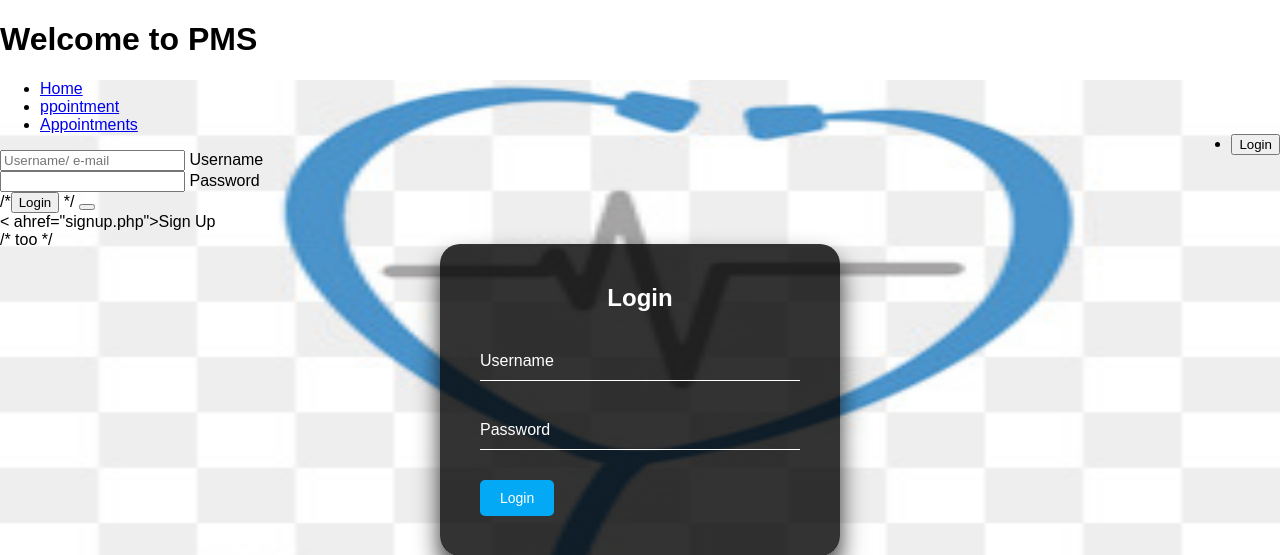
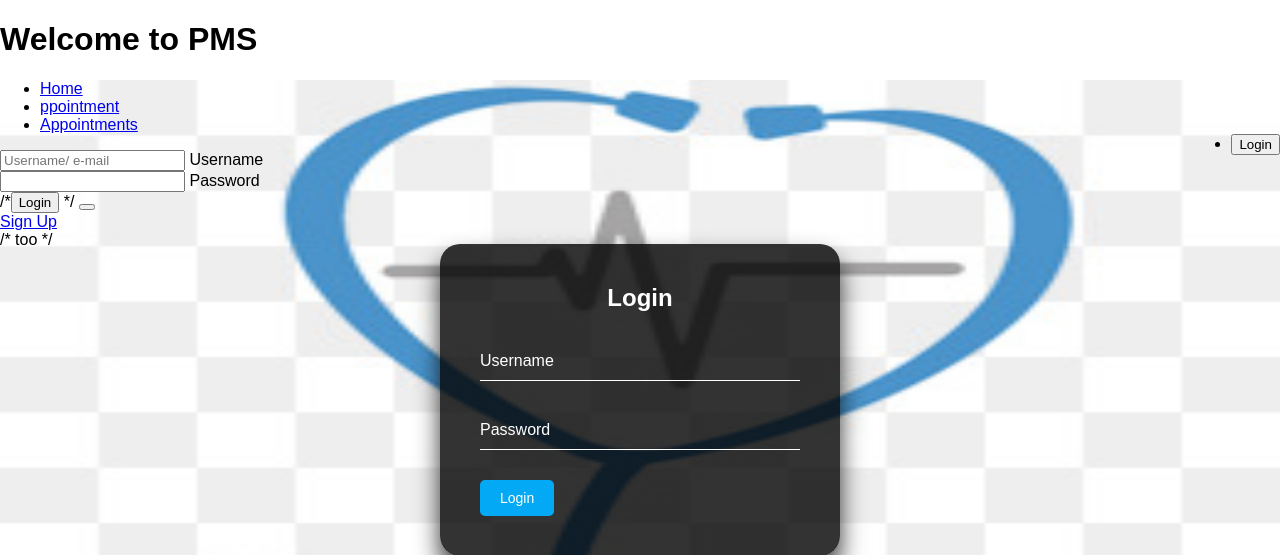
Before and after one commit to henryayuso/pms, a PHP site: page / in a window 1280 px wide. Shown: the top 555 px of the page. Run offline with PHP 8.4, Linux system fonts and the light colour scheme.

Commit message:
Update index.php

```diff
--- a/index.php
+++ b/index.php
@@ -38,7 +38,7 @@
 			/*<input type="submit" name="submit" value="Login"> */
 				<button type="submit" name="submit" value="Login"></button>
 		</form>
-			< ahref="signup.php">Sign Up</a>
+			<a href="signup.php">Sign Up</a>
 		</div>
 	</nav>
 </header>
```
